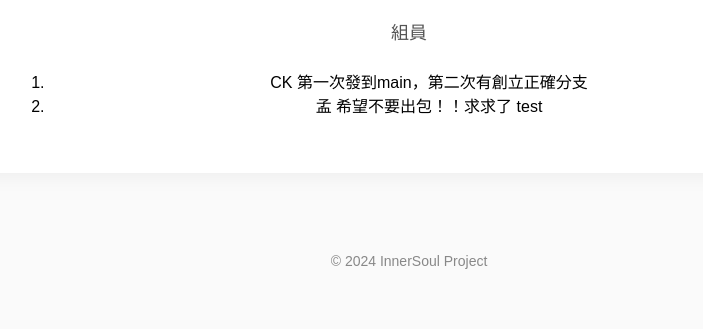
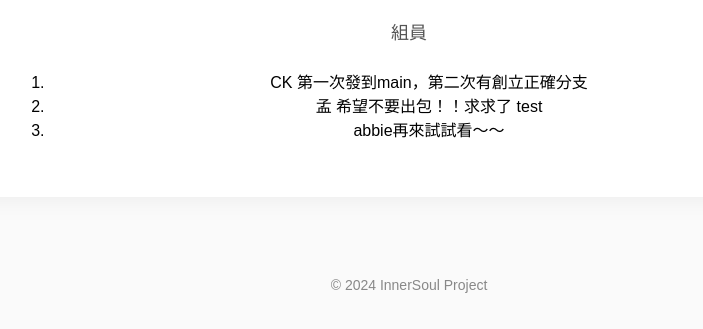
Before and after one commit to aitong0113/InnerSoul-Practice, a plain HTML site: page index.html in a window 1280 px wide. Shown: the part 243-572 px from the top of the page, without its empty margins (231-934 px from the left). Drawn offline with Linux system fonts and the light colour scheme.

Commit message:
abbie測試

```diff
--- a/index.html
+++ b/index.html
@@ -15,6 +15,7 @@
         <ol>
             <li>CK 第一次發到main，第二次有創立正確分支</li>
             <li>孟 希望不要出包！！求求了 test</li>
+            <li>abbie再來試試看～～</li>
         </ol>
     </div>
     <div class="footer">© 2024 InnerSoul Project</div>
```
